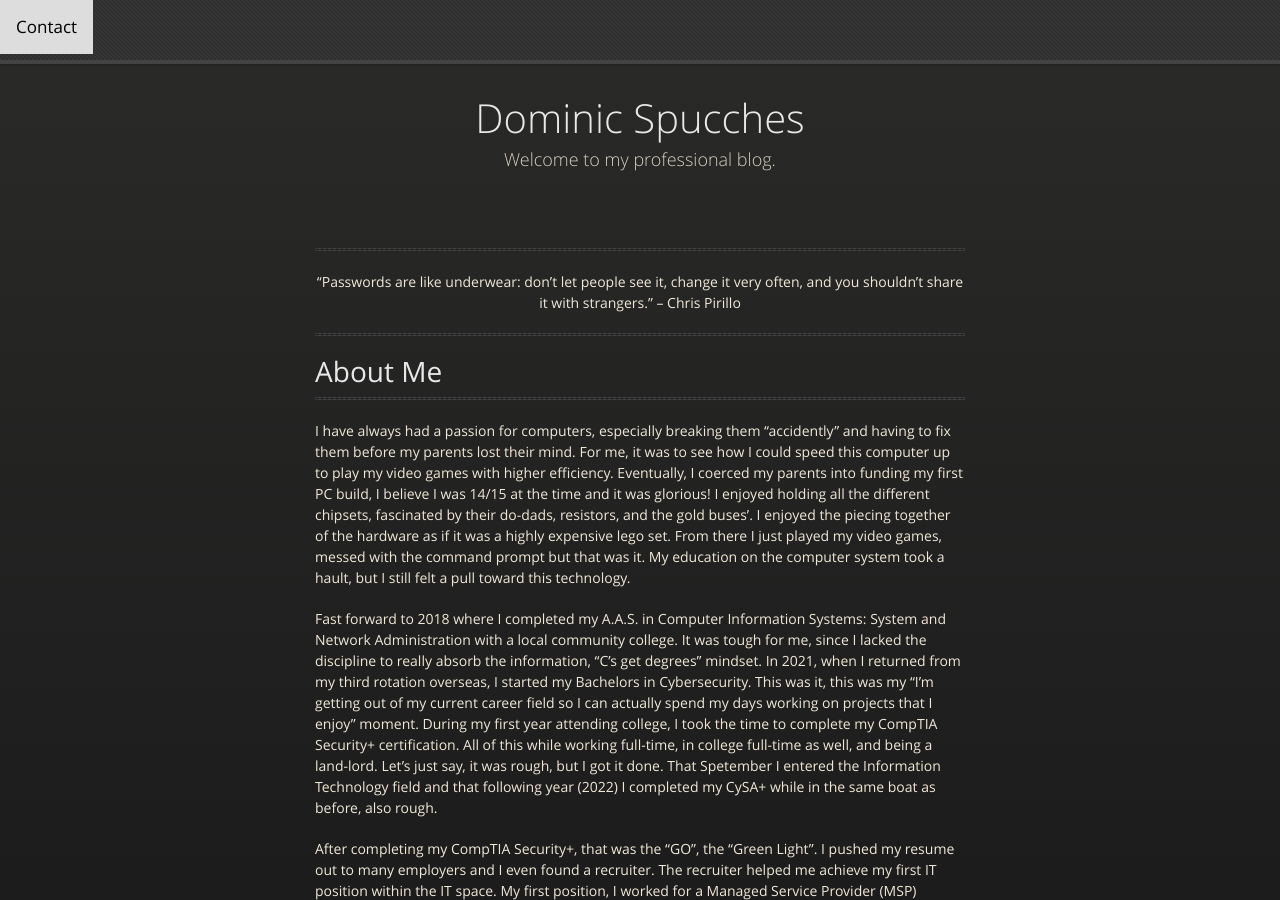
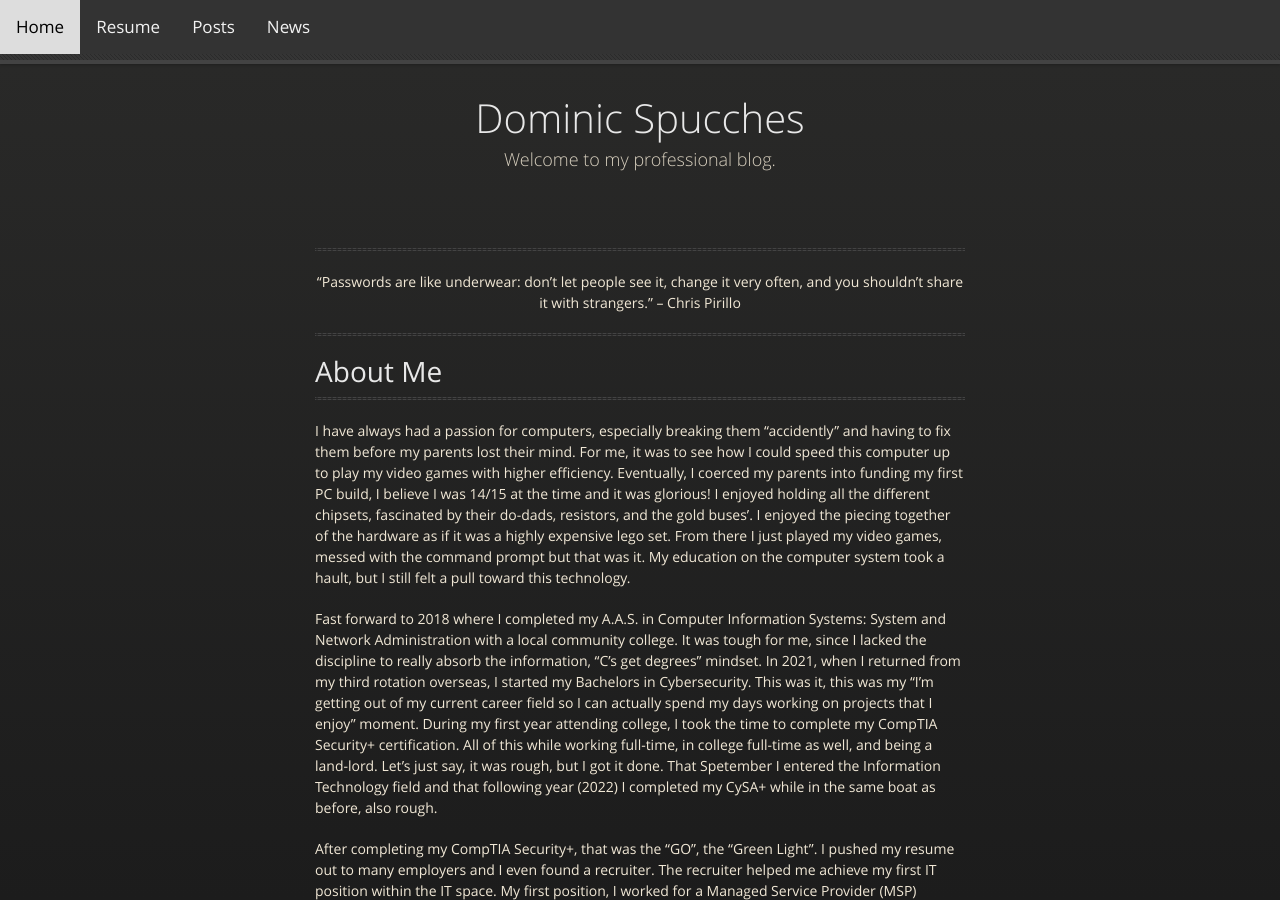
Before and after one commit to dspucches/dspucches.github.io, a Jekyll site: the page built from index.md, in a window 1280 px wide and 900 px high. Built offline with Jekyll 4.4.1, drawn with Linux system fonts in a browser that asks for light colours; nearby versions of some CDN libraries.

```diff
--- a/_layouts/default.html
+++ b/_layouts/default.html
@@ -19,7 +19,6 @@
                 <a href="https://dspucches.github.io/2023/02/22/resume.html">Resume</a>
                 <a href="https://dspucches.github.io/2023/02/22/posts.html">Posts</a>
                 <a href="https://dspucches.github.io/2023/03/07/news.html">News</a>
-                <a href="https://dspucches.github.io/2023/03/07/contact.html">Contact</a>
                 <a href="javascript:void(0);" class="icon" onclick="myFunction()"><i class="fa fa-bars"></i></a>
               </div>
           </div><!-- end header -->
@@ -44,7 +43,7 @@
           <li><a href="https://www.linkedin.com/in/dspucches/" target="_blank"><i class="fab fa-linkedin-in icon"></i></a></li>
           <li><a href="https://www.instagram.com/dspucch/" target="_blank"><i class="fab fa-instagram icon"></i></a></li>
         </ul>
-      </div>
+     </div>
     </footer>
     </div>
   </body>
--- a/assets/css/style.scss
+++ b/assets/css/style.scss
@@ -30,7 +30,7 @@
 /* Style the links inside the navigation bar */
 .topnav a {
   float: left;
-  position: absolute;
+  align: center;
   display: block;
   color: #f2f2f2;
   text-align: center;
```
